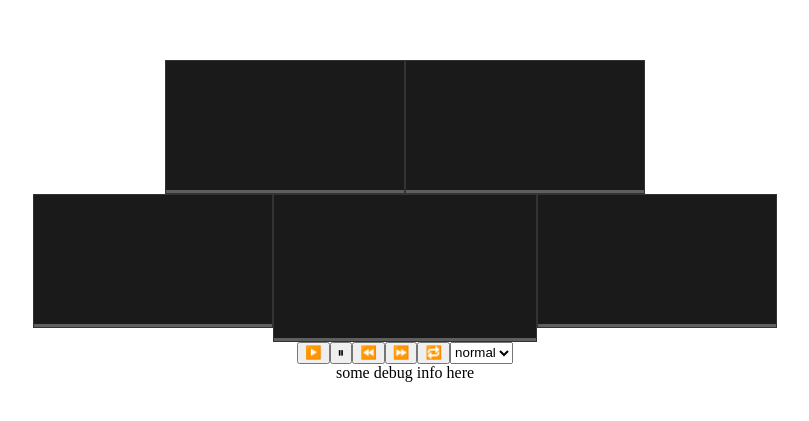
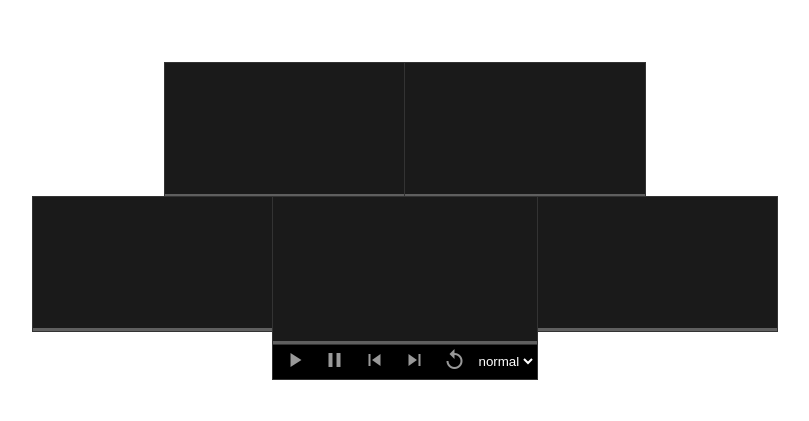
Before and after one commit to bobanko/starshipPlayer, a website built with webpack: page src/index.html in a window 1280 px wide. Shown: the part 179-600 px from the top of the page, without its empty margins (235-1044 px from the left). Built offline with nearby package versions, Linux system fonts and the light colour scheme.

Commit message:
material icons added for playback controls, minor restyling

```diff
--- a/src/dashboard.less
+++ b/src/dashboard.less
@@ -1,4 +1,5 @@
 @import 'player.less';
+
 
 body {
   display: flex;
@@ -17,6 +18,10 @@ body {
 .column {
   display: flex;
   flex-direction: column;
+
+  &.front{
+    z-index: 1;
+  }
 }
 
 .perspective {
--- a/src/index.html
+++ b/src/index.html
@@ -3,6 +3,8 @@
 <head>
     <meta charset="UTF-8">
     <title>Starship player</title>
+    <link href="https://fonts.googleapis.com/icon?family=Material+Icons"
+          rel="stylesheet">
 </head>
 <body class="column">
 
@@ -56,11 +58,21 @@
         </div>
 
         <div class="playback-control-panel">
-            <button class="playback-play">▶️</button>
-            <button class="playback-pause">⏸</button>
-            <button class="playback-backward">⏪</button>
-            <button class="playback-forward">⏩</button>
-            <button class="playback-rewind">🔁</button>
+            <button class="playback-play">
+                <i class="material-icons">play_arrow</i>
+            </button>
+            <button class="playback-pause">
+                <i class="material-icons">pause</i>
+            </button>
+            <button class="playback-backward">
+                <i class="material-icons">skip_previous</i>
+            </button>
+            <button class="playback-forward">
+                <i class="material-icons">skip_next</i>
+            </button>
+            <button class="playback-rewind">
+                <i class="material-icons">replay</i>
+            </button>
             <select class="playback-speed">
                 <option>0.25</option>
                 <option>0.5</option>
@@ -70,10 +82,6 @@
                 <option>1.5</option>
                 <option>2</option>
             </select>
-        </div>
-
-        <div class="playback-control-panel">
-            some debug info here
         </div>
 
 
@@ -93,6 +101,5 @@
     </div>
 </div>
 
-
 </body>
 </html>
--- a/src/player.less
+++ b/src/player.less
@@ -12,7 +12,8 @@
 
   //box-shadow: 0 0 0 1px lighten(@canvas_bg, 10%);
   box-sizing: border-box;
-  border: 1px solid lighten(@canvas_bg, 10%);
+  //border: 1px solid lighten(@canvas_bg, 10%);
+  box-shadow: 0 0 0px 1px lighten(@canvas_bg, 10%);
 
   canvas {
     width: inherit;
@@ -57,7 +58,12 @@
     //border: 2px solid rgba(0, 0, 0, 0.38);
     transition: all 300ms;
   }
+
+
+
 }
+
+
 
 @playback-bar-hover-size: @playback-bar-size*2;
 .player:hover {
@@ -79,6 +85,34 @@
 .playback-control-panel {
   display: flex;
   justify-content: center;
+
+  background-color: black;
+  box-shadow: 0 0 0px 1px lighten(@canvas_bg, 10%);
+
+  button{
+    border: none;
+    background-color: transparent;
+    color: white;
+    opacity: 0.6;
+
+    padding: 4px 8px;
+
+    transition: all 300ms ease-in;
+
+    &:hover{
+      opacity: 1;
+    }
+  }
+
+  .playback-speed{
+    border: none;
+    background-color: transparent;
+    color: white;
+
+    option{
+      color: black;
+    }
+  }
 }
 
 //@camera_front_modifier: 1.5;
```
